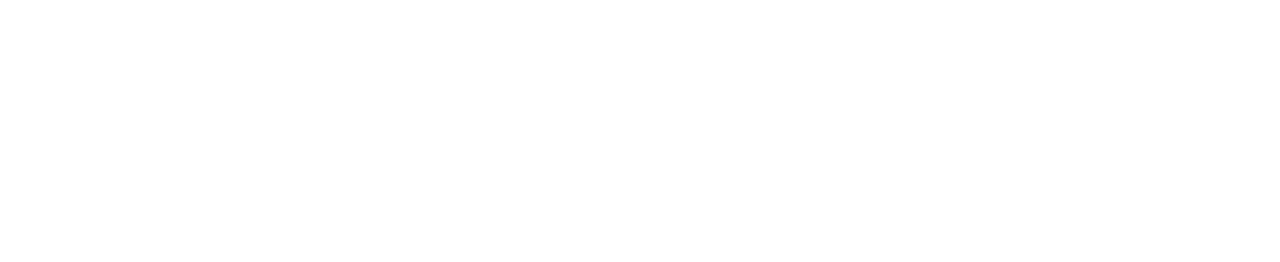
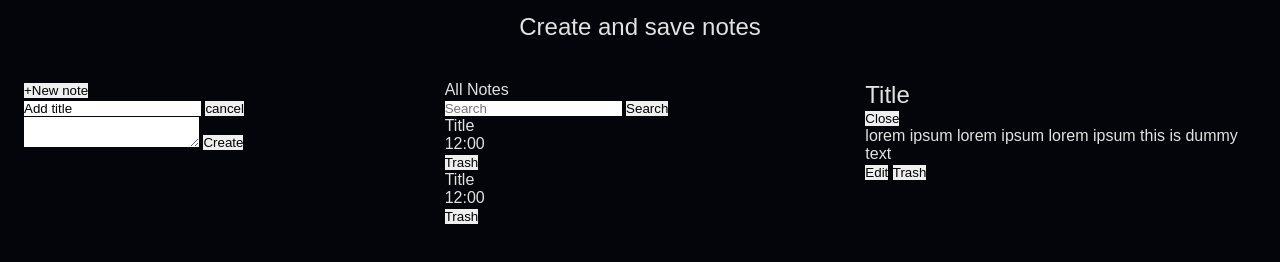
Before and after one commit to AuthenticPaulMeyers/notesapp, a plain HTML site: page index.html in a window 1280 px wide. Drawn offline with Linux system fonts and the light colour scheme.

Commit message:
complete boiler plater

```diff
--- a/index.html
+++ b/index.html
@@ -3,9 +3,87 @@
 <head>
     <meta charset="UTF-8">
     <meta name="viewport" content="width=device-width, initial-scale=1.0">
-    <title>Document</title>
+    <!-- Link to styles -->
+    <link rel="stylesheet" href="./main.css">
+    <link rel="stylesheet" href="./styles.css">
+    <title>My Notes</title>
 </head>
 <body>
 
+    <!-- Heading -->
+	<header class="heading" style="text-align: center; margin-bottom: 40px;">
+		<h2>Create and save notes</h2>
+	</header>
+
+	<!-- Main container starts -->
+	<main class="main-container">
+		<!-- Left section starts -->
+		<section class="left-section">
+			<div class="button-container">
+				<button class="js-new-button new-button">+New note</button>
+			</div>
+			<div class="edit-box-container js-edit-box-container">
+				<div class="header">
+					<input type="text" value="Add title" class="js-add-title add-title">
+					<button class="js-cancel-button cancel-button">cancel</button>
+				</div>
+				<div class="edit-box js-edit-box">
+					<textarea class="edit-area"></textarea>
+					<button class="create-button">Create</button>
+				</div>
+			</div>
+		</section>
+
+		<!-- Center section starts -->
+		<section class="center-section">
+			<div class="heading">All Notes</div>
+			<div class="search-container">
+				<input type="search" name="search" class="search-box js-search-box" placeholder="Search">
+				<button class="search-button js-search-button">Search</button>
+			</div>
+			<div class="notes-list-container">
+				<div class="note-item js-note-item">
+					<div>
+						<h4>Title</h4>
+						<span>12:00</span>
+					</div>
+					<button class="delete-button js-delete-button">Trash</button>
+				</div>
+				<div class="note-item js-note-item">
+					<div>
+						<h4>Title</h4>
+						<span>12:00</span>
+					</div>
+					<button class="delete-button js-delete-button">Trash</button>
+				</div>
+			</div>
+		</section>
+
+		<!-- Right section starts -->
+		<section class="center-section">
+			<div class="heading">
+				<h3>Title</h3>
+				<button class="js-cancel-button">
+					Close
+				</button>
+			</div>
+			<div class="text-container">
+				<p>lorem ipsum lorem ipsum lorem ipsum this is dummy text</p>
+			</div>
+			<div class="action-buttons">
+				<button class="edit-button">Edit</button>
+				<button class="trash-button">Trash</button>
+			</div>
+
+		</section>
+
+	</main>
+
+
+
+
+
+    <!-- Link to external js file -->
+    <script src="./main.js" defer></script>
 </body>
 </html>
--- a/main.css
+++ b/main.css
@@ -0,0 +1,97 @@
+/* configure global variables */
+
+*{
+    font-family: Poppins, Arial, sans-serif;
+    padding: 0;
+    margin: 0;
+    outline: 0;
+    border: 0;
+    transition: .25s ease all;
+}
+
+body{
+    background: var(--primary-color);
+    padding: var(--padding-default);
+    color: var(--white-color);
+}
+
+
+:root{
+    --primary-color: #04050a;
+    --secondary-color: #5962e4;
+    --white-color: #e2e2e2;
+    --black-color: #131313;
+    --light-color: #222331;
+
+
+    --padding-default: .8rem 1.5rem;
+    --padding-small: .9rem 1.1rem;
+    --margin-default: .8rem 1.5rem;
+
+    --border-radius: 35px;
+    --border-radius-search: 65px;
+
+}
+
+.light-mode{
+    --primary-color: #f4f4f4;
+    --white-color: #04050a;
+    --light-color: #cccccc;
+}
+.padding{
+    padding: var(--padding-default);
+}
+.margin{
+    margin: var(--margin-default);
+}
+
+.border-radius{
+    border-radius: var(--border-radius);
+}
+.btn-primary{
+    background: var(--secondary-color);
+    color: var(--white-color);
+    border-radius: var(--border-radius-search);
+    padding: var(--padding-small);
+    font-size: 1.1rem;
+    cursor: pointer;
+
+}
+
+.btn-primary:hover{
+    background: #4851ca;
+}
+
+.btn-primary:active{
+    background: #5962e4;
+}
+
+
+.input{
+    background: var(--light-color);
+    width: 300px;
+    height: 17px;
+    padding: var(--padding-small);
+    color: var(--black-color);
+    font-size: .9rem;
+    border-radius: var(--border-radius-search);
+    color: var(--white-color);
+}
+
+.main-container{
+    display: grid;
+    grid-template-columns: repeat(3, 1fr);
+    column-gap: 30px;
+}
+
+h1,
+h2,
+h3,
+h4,
+h5{
+    font-weight: lighter;
+}
+
+h1, h2, h3{
+    font-size: 1.5rem;
+}
```
